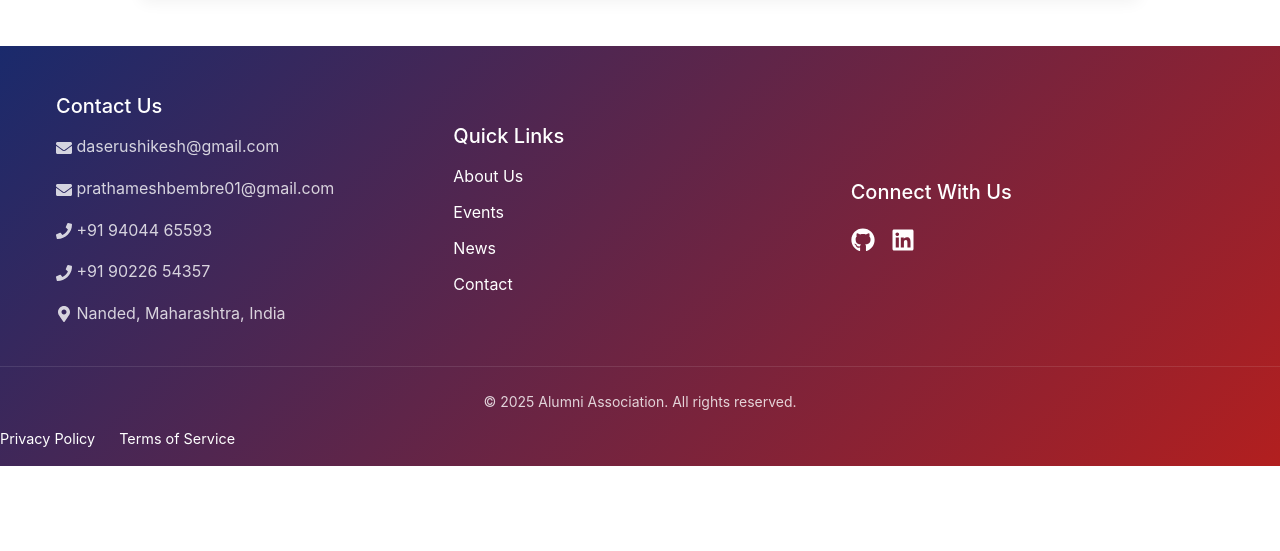
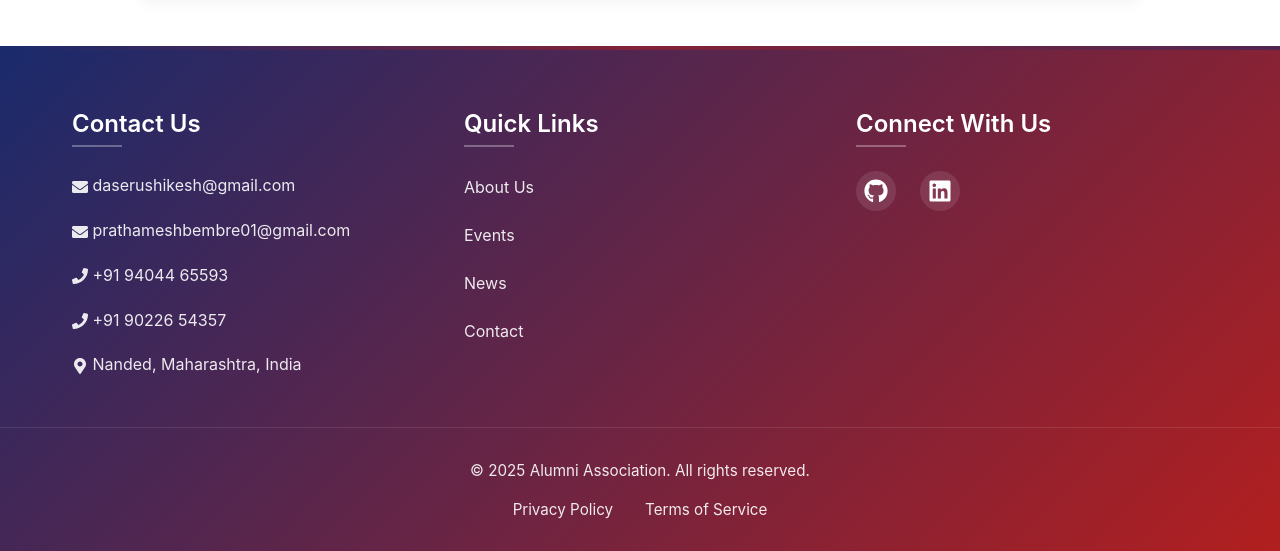
Before and after one commit to Prathamesh9022/Alumni_Association, a React (Create React App) app in the folder frontend/: page /auth in a window 1280 px wide. Shown: the part 1002-1553 px from the top of the page. Before the commit the page ends 1468 px from the top, so only its background shows below. Built offline with nearby package versions, Linux system fonts and the light colour scheme; no server answers.

Commit message:
Updated alumni dashboard: Fixed profile photo upload, removed months from passing year, added address copy checkbox, updated education validation, added project duration validation

```diff
--- a/frontend/src/Components/Footer.css
+++ b/frontend/src/Components/Footer.css
@@ -1,29 +1,44 @@
 .footer {
   background: linear-gradient(135deg, #1a2a6c, #b21f1f);
   color: white;
-  padding: 3rem 0 1rem 0;
+  padding: 4rem 0 2rem 0;
   margin-top: auto;
+  position: relative;
+  overflow: hidden;
+}
+
+.footer::before {
+  content: '';
+  position: absolute;
+  top: 0;
+  left: 0;
+  right: 0;
+  height: 4px;
+  background: linear-gradient(90deg, #1a2a6c, #b21f1f, #1a2a6c);
+  opacity: 0.5;
 }
 
 .footer a {
   color: white;
   text-decoration: none;
-  transition: opacity 0.2s ease;
+  transition: all 0.3s ease;
+  position: relative;
 }
 
 .footer a:hover {
-  opacity: 0.8;
+  opacity: 0.9;
+  transform: translateY(-2px);
 }
 
 .footer-content {
   max-width: 1200px;
   margin: 0 auto;
-  padding: 0 1rem;
-  display: flex;
-  justify-content: space-between;
-  align-items: center;
-  flex-wrap: wrap;
-  gap: 1.5rem;
+  padding: 0 2rem;
+  display: grid;
+  grid-template-columns: repeat(auto-fit, minmax(250px, 1fr));
+  gap: 2.5rem;
+  position: relative;
+  z-index: 1;
 }
 
 .footer-section {
@@ -33,117 +48,179 @@
 
 .footer-section h3 {
   color: white;
-  margin-bottom: 1rem;
-  font-size: 1.25rem;
+  margin-bottom: 1.5rem;
+  font-size: 1.5rem;
+  font-weight: 600;
+  position: relative;
+  padding-bottom: 0.5rem;
+}
+
+.footer-section h3::after {
+  content: '';
+  position: absolute;
+  bottom: 0;
+  left: 0;
+  width: 50px;
+  height: 2px;
+  background: rgba(255, 255, 255, 0.3);
 }
 
 .footer-section p {
-  color: rgba(255, 255, 255, 0.8);
-  line-height: 1.6;
+  color: rgba(255, 255, 255, 0.9);
+  line-height: 1.8;
+  font-size: 1rem;
 }
 
 .footer-bottom {
   text-align: center;
-  padding-top: 1.5rem;
-  margin-top: 1.5rem;
+  padding-top: 2rem;
+  margin-top: 2rem;
   border-top: 1px solid rgba(255, 255, 255, 0.1);
+  position: relative;
+  z-index: 1;
 }
 
 .footer-bottom p {
-  color: rgba(255, 255, 255, 0.8);
-  font-size: 0.875rem;
+  color: rgba(255, 255, 255, 0.9);
+  font-size: 0.95rem;
 }
 
 .footer-links {
   list-style: none;
   padding: 0;
+  margin: 0;
 }
 
 .footer-links li {
-  margin-bottom: 0.75rem;
+  margin-bottom: 1rem;
 }
 
 .footer-links a {
-  color: white;
+  color: rgba(255, 255, 255, 0.9);
   text-decoration: none;
-  transition: opacity 0.3s ease;
+  transition: all 0.3s ease;
+  display: inline-block;
+  padding: 0.25rem 0;
 }
 
 .footer-links a:hover {
-  opacity: 0.8;
+  color: white;
+  transform: translateX(5px);
 }
 
 .social-links {
   display: flex;
-  gap: 1rem;
+  gap: 1.5rem;
+  margin-top: 1rem;
 }
 
 .social-links a {
   color: white;
   font-size: 1.5rem;
-  transition: transform 0.3s ease;
+  transition: all 0.3s ease;
+  display: flex;
+  align-items: center;
+  justify-content: center;
+  width: 40px;
+  height: 40px;
+  border-radius: 50%;
+  background: rgba(255, 255, 255, 0.1);
 }
 
 .social-links a:hover {
-  transform: translateY(-3px);
+  transform: translateY(-5px);
+  background: rgba(255, 255, 255, 0.2);
 }
 
 .newsletter-form {
   display: flex;
-  gap: 0.5rem;
+  gap: 0.75rem;
+  margin-top: 1rem;
 }
 
 .newsletter-form input {
-  padding: 0.5rem;
-  border: none;
+  padding: 0.75rem 1rem;
+  border: 1px solid rgba(255, 255, 255, 0.2);
   border-radius: 4px;
+  background: rgba(255, 255, 255, 0.1);
+  color: white;
   flex: 1;
+  transition: all 0.3s ease;
+}
+
+.newsletter-form input:focus {
+  outline: none;
+  border-color: rgba(255, 255, 255, 0.4);
+  background: rgba(255, 255, 255, 0.15);
+}
+
+.newsletter-form input::placeholder {
+  color: rgba(255, 255, 255, 0.6);
 }
 
 .newsletter-form button {
-  padding: 0.5rem 1rem;
+  padding: 0.75rem 1.5rem;
   background: white;
-  color: #0d6efd;
+  color: #1a2a6c;
   border: none;
   border-radius: 4px;
   cursor: pointer;
-  transition: background-color 0.3s ease;
+  transition: all 0.3s ease;
+  font-weight: 600;
 }
 
 .newsletter-form button:hover {
   background: #f8f9fa;
+  transform: translateY(-2px);
 }
 
 .footer-bottom-links {
   display: flex;
-  gap: 1.5rem;
+  gap: 2rem;
+  justify-content: center;
+  margin-top: 1rem;
 }
 
 .footer-bottom-links a {
-  color: white;
+  color: rgba(255, 255, 255, 0.9);
   text-decoration: none;
-  font-size: 0.9rem;
-  transition: opacity 0.3s ease;
+  font-size: 0.95rem;
+  transition: all 0.3s ease;
 }
 
 .footer-bottom-links a:hover {
-  opacity: 0.8;
+  color: white;
+  transform: translateY(-2px);
 }
 
 @media (max-width: 768px) {
+  .footer {
+    padding: 3rem 0 1.5rem 0;
+  }
+
   .footer-content {
-    flex-direction: column;
-    padding: 0 1rem;
+    grid-template-columns: 1fr;
+    gap: 2rem;
+    padding: 0 1.5rem;
+  }
+
+  .footer-section {
+    text-align: center;
+  }
+
+  .footer-section h3::after {
+    left: 50%;
+    transform: translateX(-50%);
   }
 
   .footer-bottom {
-    flex-direction: column;
-    text-align: center;
     padding: 1.5rem 1rem 0;
   }
 
   .footer-bottom-links {
-    justify-content: center;
+    flex-direction: column;
+    gap: 1rem;
+    align-items: center;
   }
 
   .newsletter-form {
@@ -153,4 +230,8 @@
   .newsletter-form button {
     width: 100%;
   }
+
+  .social-links {
+    justify-content: center;
+  }
 }
```
Also changed, not shown: frontend/src/Components/Adash.js (+131 -127 lines), 1 other file (tests, documents, lock files or other folders).
